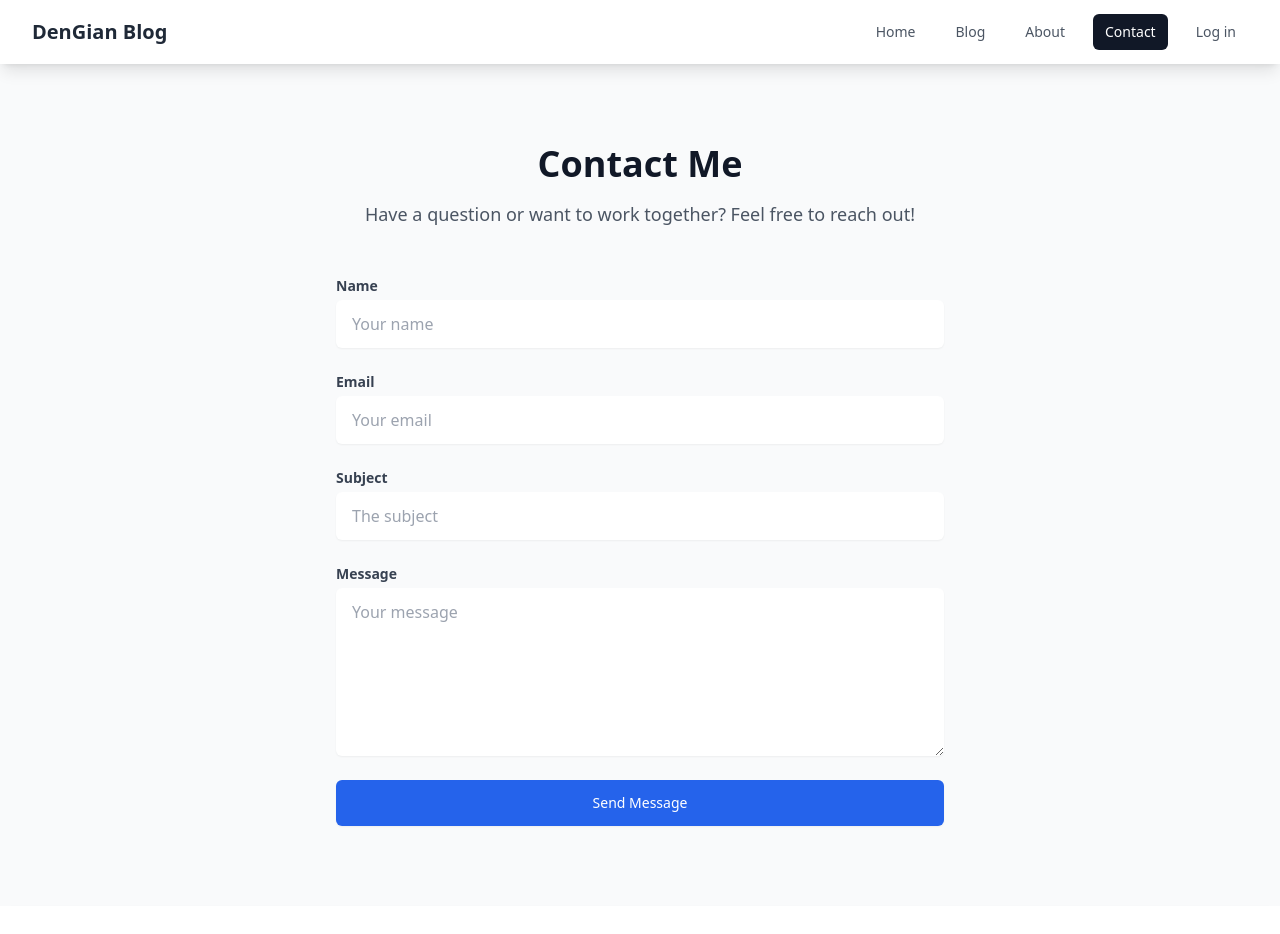
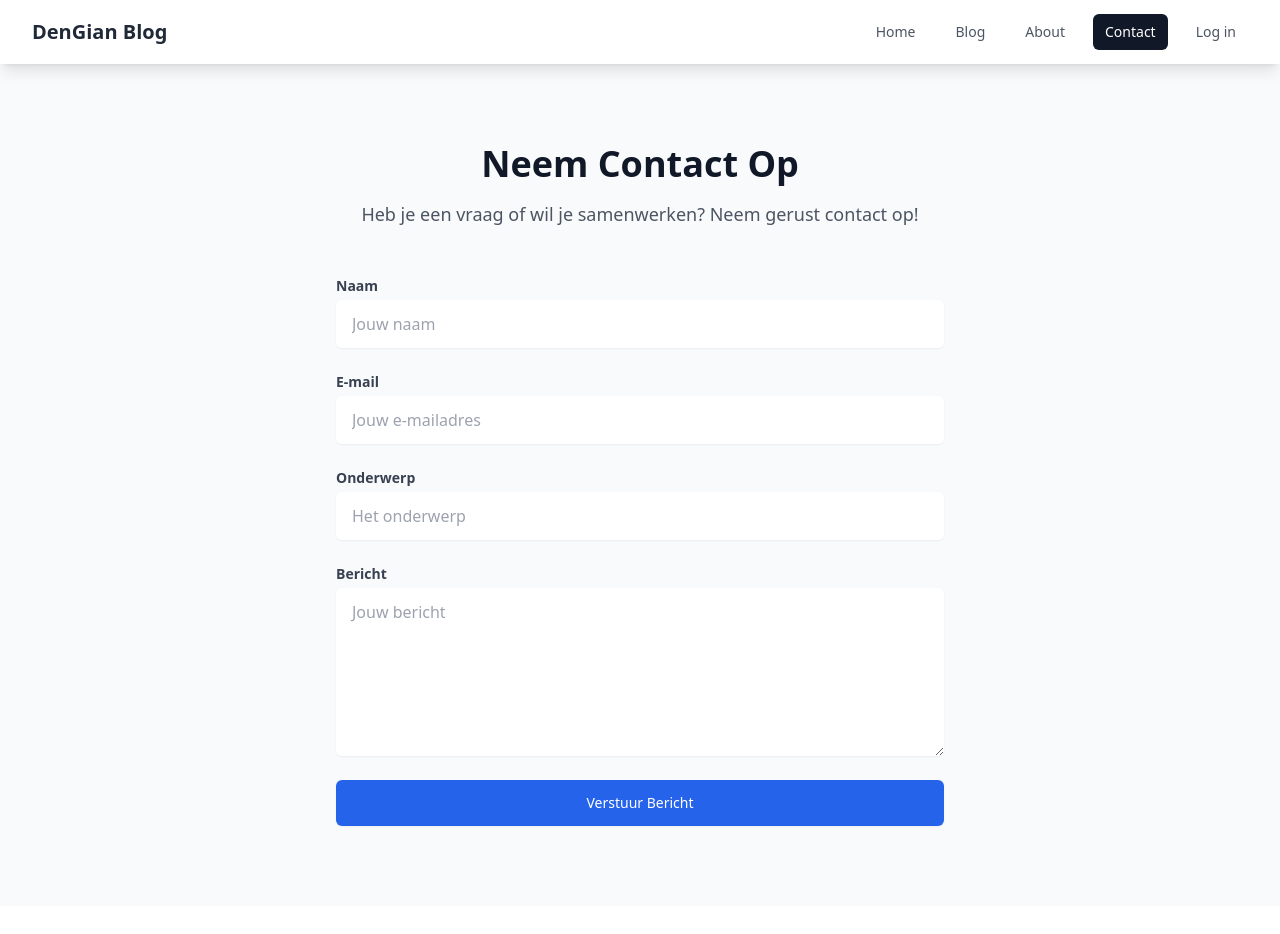
Before and after one commit to DenGian/blog, a Next.js app: page /contact in a window 1280 px wide. Shown: the top 934 px of the page. Built offline with nearby package versions, Linux system fonts and the light colour scheme.

Commit message:
Updating language to dutch + add robustness in code

```diff
--- a/src/pages/contact/index.tsx
+++ b/src/pages/contact/index.tsx
@@ -46,9 +46,9 @@ export default function ContactPage() {
     return (
         <div className="max-w-2xl mx-auto px-4 sm:px-6 lg:px-8 py-12">
             <div className="text-center mb-12">
-                <h1 className="text-4xl font-bold text-gray-900 mb-4">Contact Me</h1>
+                <h1 className="text-4xl font-bold text-gray-900 mb-4">Neem Contact Op</h1>
                 <p className="text-lg text-gray-600">
-                    Have a question or want to work together? Feel free to reach out!
+                    Heb je een vraag of wil je samenwerken? Neem gerust contact op!
                 </p>
             </div>
 
@@ -56,7 +56,7 @@ export default function ContactPage() {
                 {/* Name Input */}
                 <div>
                     <label htmlFor="name" className="block text-sm font-semibold text-gray-700">
-                        Name
+                        Naam
                     </label>
                     <input
                         type="text"
@@ -66,14 +66,14 @@ export default function ContactPage() {
                         value={formData.name}
                         onChange={(e) => setFormData(prev => ({ ...prev, name: e.target.value }))}
                         className={inputClassName}
-                        placeholder="Your name"
+                        placeholder="Jouw naam"
                     />
                 </div>
 
                 {/* Email Input */}
                 <div>
                     <label htmlFor="email" className="block text-sm font-semibold text-gray-700">
-                        Email
+                        E-mail
                     </label>
                     <input
                         type="email"
@@ -83,14 +83,14 @@ export default function ContactPage() {
                         value={formData.email}
                         onChange={(e) => setFormData(prev => ({ ...prev, email: e.target.value }))}
                         className={inputClassName}
-                        placeholder="Your email"
+                        placeholder="Jouw e-mailadres"
                     />
                 </div>
 
                 {/* Subject Input */}
                 <div>
                     <label htmlFor="subject" className="block text-sm font-semibold text-gray-700">
-                        Subject
+                        Onderwerp
                     </label>
                     <input
                         type="text"
@@ -100,14 +100,14 @@ export default function ContactPage() {
                         value={formData.subject}
                         onChange={(e) => setFormData(prev => ({ ...prev, subject: e.target.value }))}
                         className={inputClassName}
-                        placeholder="The subject"
+                        placeholder="Het onderwerp"
                     />
                 </div>
 
                 {/* Message Input */}
                 <div>
                     <label htmlFor="message" className="block text-sm font-semibold text-gray-700">
-                        Message
+                        Bericht
                     </label>
                     <textarea
                         id="message"
@@ -117,7 +117,7 @@ export default function ContactPage() {
                         value={formData.message}
                         onChange={(e) => setFormData(prev => ({ ...prev, message: e.target.value }))}
                         className={textareaClassName}
-                        placeholder="Your message"
+                        placeholder="Jouw bericht"
                     />
                 </div>
 
@@ -130,7 +130,7 @@ export default function ContactPage() {
                             status === 'sending' ? 'opacity-75 cursor-not-allowed' : ''
                         }`}
                     >
-                        {status === 'sending' ? 'Sending...' : 'Send Message'}
+                        {status === 'sending' ? 'Verzenden...' : 'Verstuur Bericht'}
                     </button>
                 </div>
 
@@ -145,7 +145,7 @@ export default function ContactPage() {
                             </div>
                             <div className="ml-3">
                                 <p className="text-sm font-medium text-green-800">
-                                    Message sent successfully!
+                                    Bericht succesvol verzonden!
                                 </p>
                             </div>
                         </div>
@@ -162,7 +162,7 @@ export default function ContactPage() {
                             </div>
                             <div className="ml-3">
                                 <p className="text-sm font-medium text-red-800">
-                                    Failed to send message. Please try again.
+                                    Verzenden mislukt. Probeer het opnieuw.
                                 </p>
                             </div>
                         </div>
```
